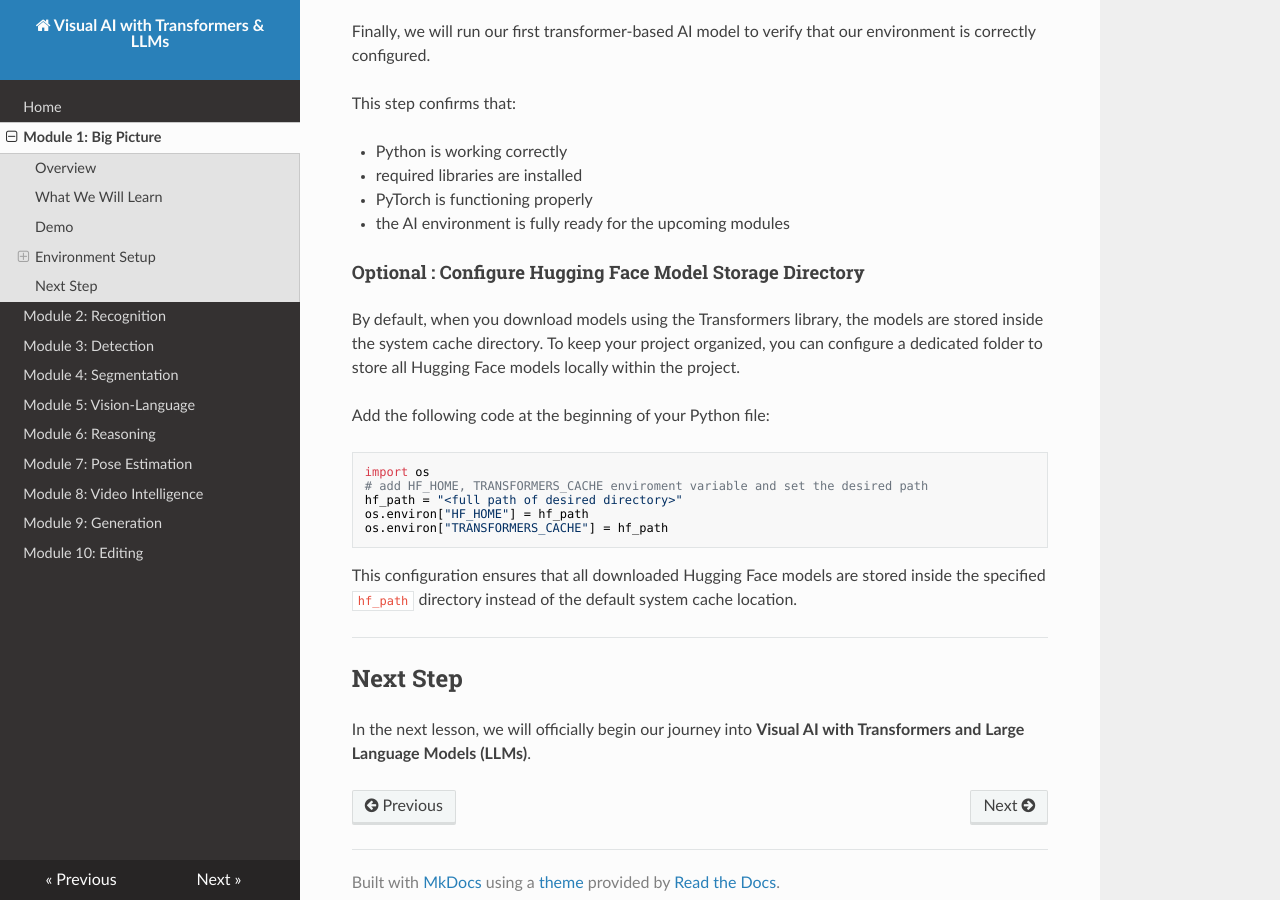
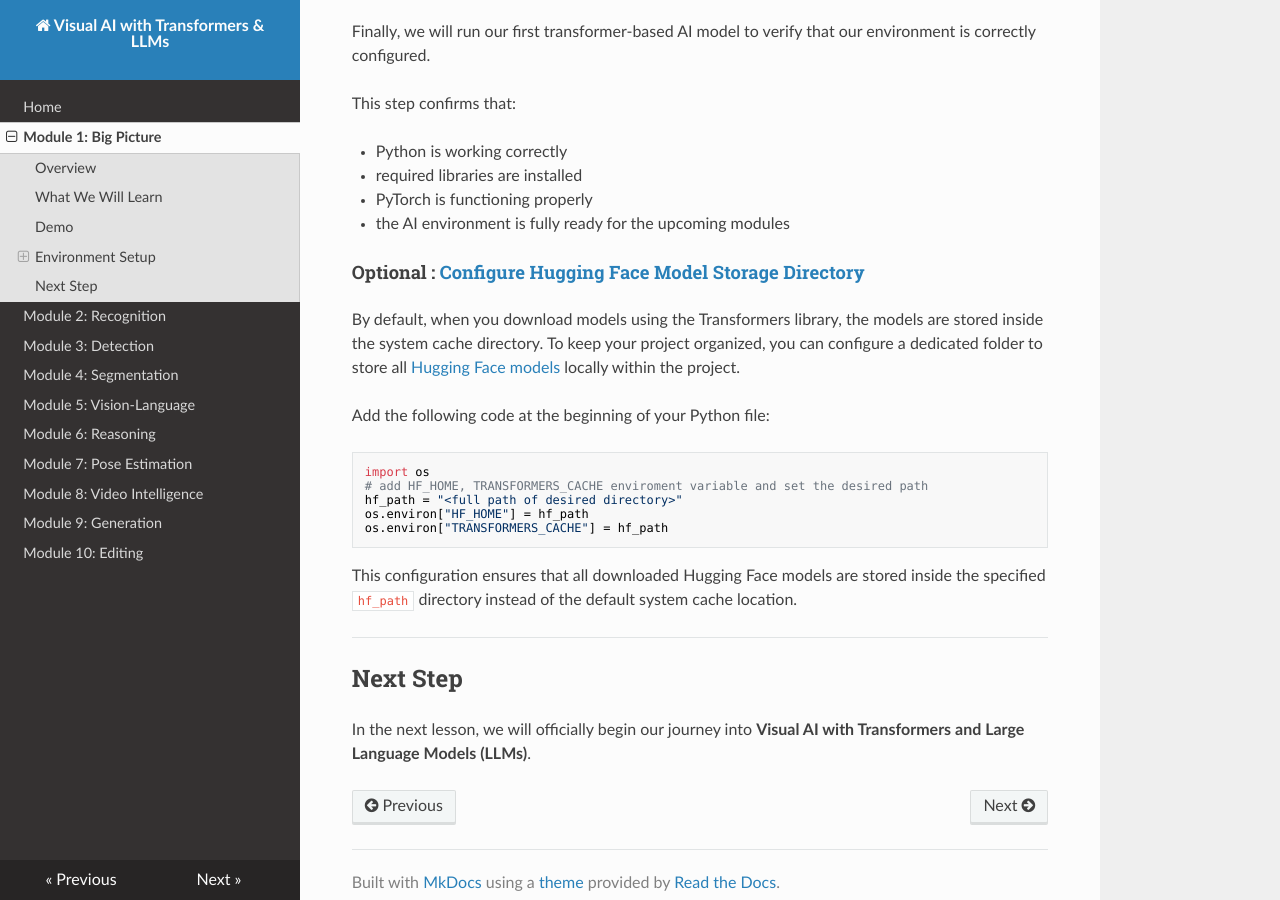
Before and after one commit to vedicskill/course-visual-ai-with-transformers-llms, an MkDocs documentation site: the page built from docs/docs/module-1/index.md, in a window 1280 px wide and 900 px high, scrolled down 5063 px. Built offline with MkDocs 1.6.1, drawn with Linux system fonts in a browser that asks for light colours; nearby versions of some CDN libraries; part of the change alters nothing that is shown.

Commit message:
added hyperlinks

````diff
--- a/docs/docs/module-1/index.md
+++ b/docs/docs/module-1/index.md
@@ -226,10 +226,10 @@ This step confirms that:
 - PyTorch is functioning properly
 - the AI environment is fully ready for the upcoming modules
 
-#### Optional : Configure Hugging Face Model Storage Directory
+#### Optional : [Configure Hugging Face Model Storage Directory](https://huggingface.co/docs/huggingface_hub/en/package_reference/environment_variables)
 
 By default, when you download models using the Transformers library, the models are stored inside the system cache directory.
-To keep your project organized, you can configure a dedicated folder to store all Hugging Face models locally within the project.
+To keep your project organized, you can configure a dedicated folder to store all [Hugging Face models](https://huggingface.co/models) locally within the project.
 
 Add the following code at the beginning of your Python file:
 ```python
````
